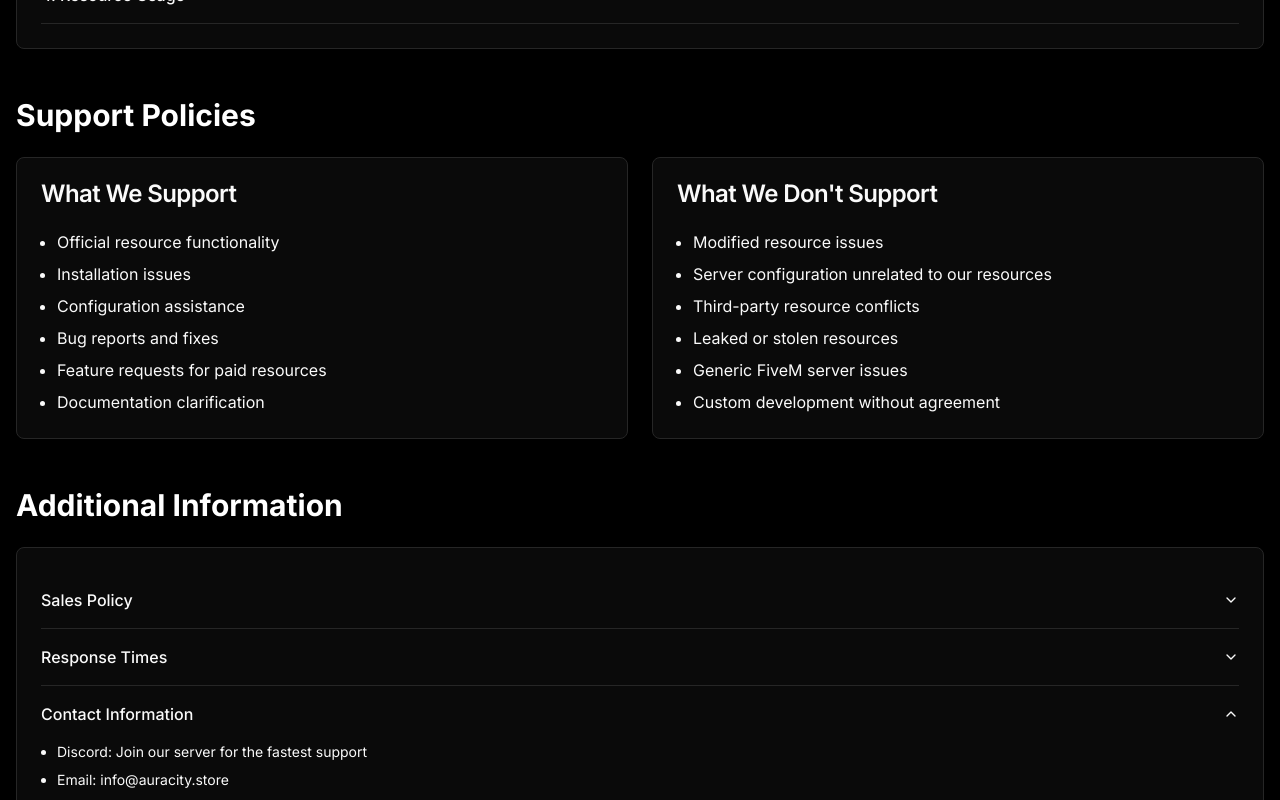
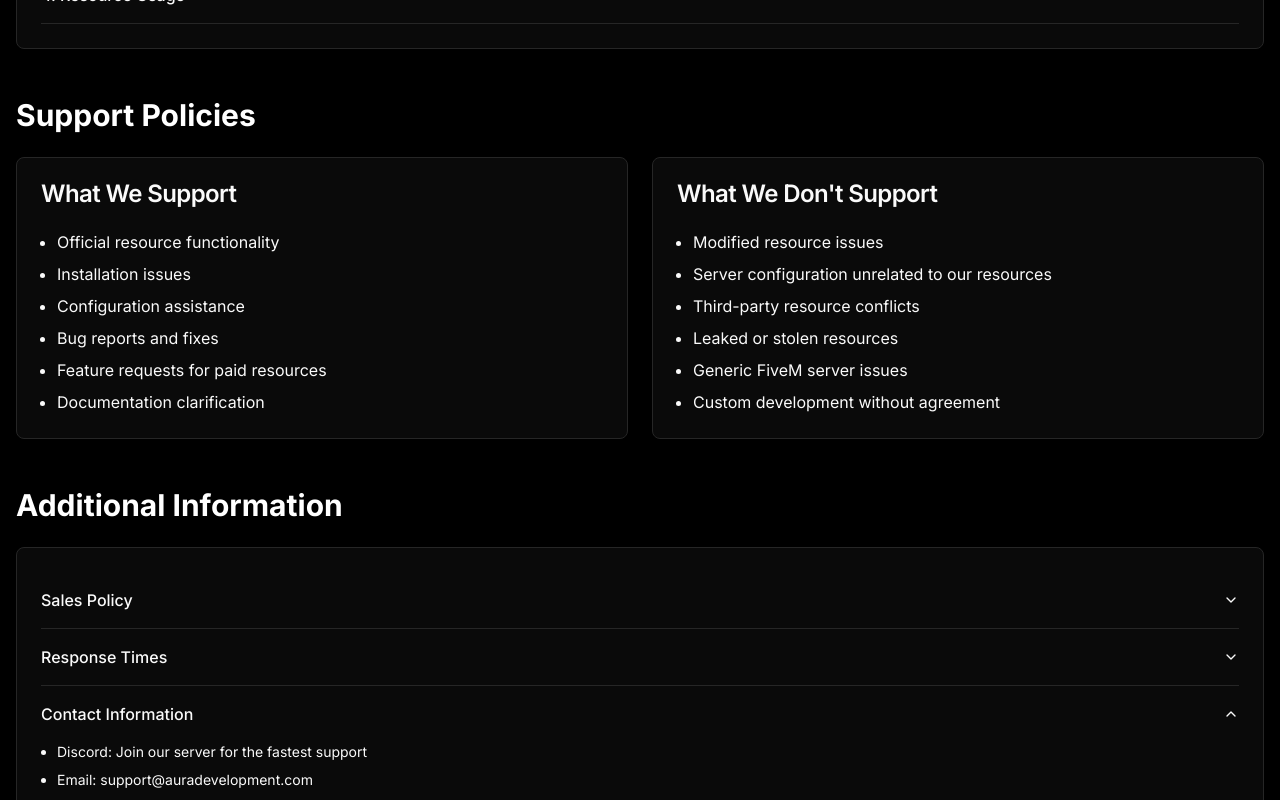
Before and after one commit to auradevelopment5m/auradevelopment5m, a Next.js app: page /rules in a window 1280 px wide. Both pictures are taken after a click on the button "Contact Information". Shown: the part 919-1719 px from the top of the page. Built offline with nearby package versions, Linux system fonts and the light colour scheme.

Commit message:
Added Rules Section

```diff
--- a/src/app/rules/page.tsx
+++ b/src/app/rules/page.tsx
@@ -1,4 +1,4 @@
-import { AlertCircle, CheckCircle2, XCircle } from 'lucide-react'
+import { AlertCircle, CheckCircle2, XCircle } from "lucide-react"
 import { Alert, AlertDescription, AlertTitle } from "@/components/ui/alert"
 import { Card, CardContent, CardDescription, CardHeader, CardTitle } from "@/components/ui/card"
 import { Accordion, AccordionContent, AccordionItem, AccordionTrigger } from "@/components/ui/accordion"
@@ -8,7 +8,6 @@ export default function RulesPage() {
     <main className="container mx-auto px-4 py-8">
       <h1 className="text-4xl font-bold mb-8">Community Guidelines & Support Rules</h1>
 
-      {/* Support Entitlement Notice */}
       <Alert className="mb-8 border-yellow-600 bg-yellow-600/10">
         <AlertCircle className="h-4 w-4" />
         <AlertTitle>Important Notice</AlertTitle>
@@ -18,7 +17,6 @@ export default function RulesPage() {
         </AlertDescription>
       </Alert>
 
-      {/* Support Tiers */}
       <div className="grid gap-6 md:grid-cols-2 lg:grid-cols-3 mb-12">
         <Card>
           <CardHeader>
@@ -77,7 +75,6 @@ export default function RulesPage() {
         </Card>
       </div>
 
-      {/* Discord Rules */}
       <section className="mb-12">
         <h2 className="text-3xl font-bold mb-6">Discord Rules</h2>
         <Card>
@@ -136,7 +133,6 @@ export default function RulesPage() {
         </Card>
       </section>
 
-      {/* Support Policies */}
       <section className="mb-12">
         <h2 className="text-3xl font-bold mb-6">Support Policies</h2>
         <div className="grid gap-6 md:grid-cols-2">
@@ -158,7 +154,7 @@ export default function RulesPage() {
 
           <Card>
             <CardHeader>
-              <CardTitle>What We Don't Support</CardTitle>
+              <CardTitle>What We Don&apos;t Support</CardTitle>
             </CardHeader>
             <CardContent>
               <ul className="list-disc pl-4 space-y-2">
@@ -174,7 +170,6 @@ export default function RulesPage() {
         </div>
       </section>
 
-      {/* Additional Information */}
       <section>
         <h2 className="text-3xl font-bold mb-6">Additional Information</h2>
         <Card>
@@ -203,7 +198,7 @@ export default function RulesPage() {
                     <li>Premium Support: 4 hours (business hours)</li>
                     <li>Paid Resources: 24-48 hours</li>
                     <li>Free Resources: Best effort basis</li>
-                    <li>Business Hours: Monday-Friday, 9 AM - 9 PM GMT +3:00</li>
+                    <li>Business Hours: Monday-Friday, 9 AM - 5 PM UTC</li>
                   </ul>
                 </AccordionContent>
               </AccordionItem>
@@ -213,8 +208,8 @@ export default function RulesPage() {
                 <AccordionContent>
                   <ul className="list-disc pl-4 space-y-2">
                     <li>Discord: Join our server for the fastest support</li>
-                    <li>Email: info@auracity.store</li>
-                    <li>Tebex: Through our store's support system</li>
+                    <li>Email: support@auradevelopment.com</li>
+                    <li>Tebex: Through our store&apos;s support system</li>
                     <li>GitHub: For bug reports and feature requests</li>
                   </ul>
                 </AccordionContent>
```
